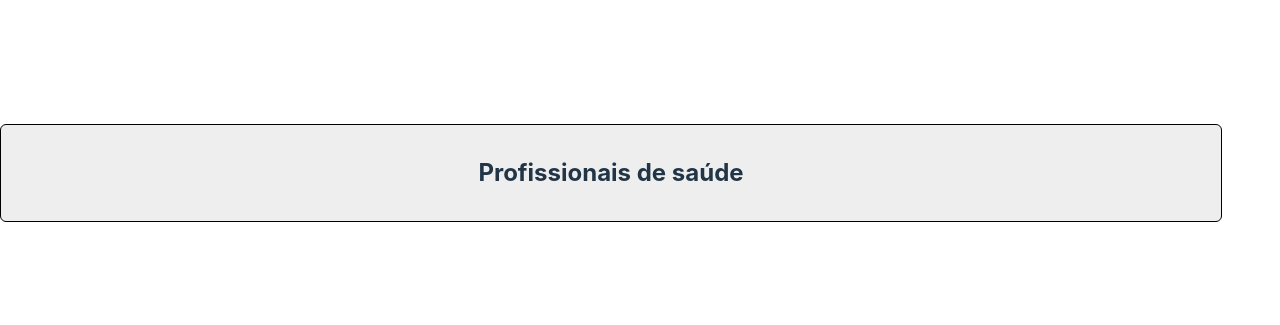
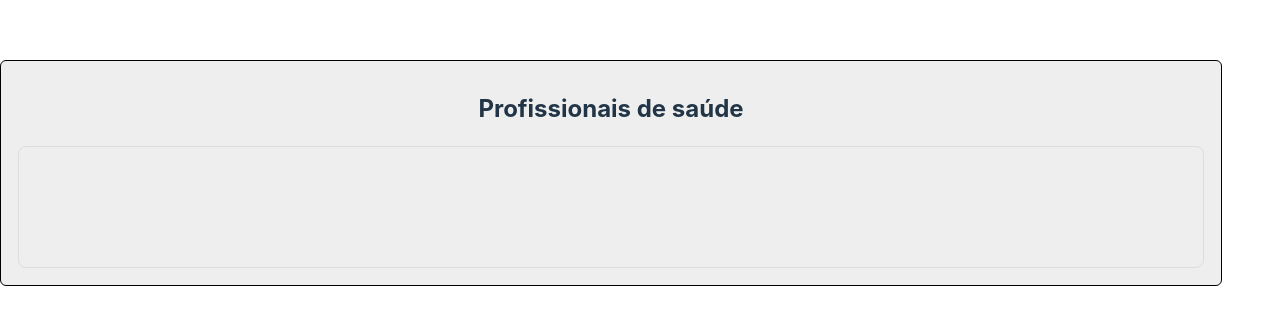
Before and after one commit to leonardovivo/pdm_fatec, a React (Vite) app in the folder exercicio-03/: page / in a window 1280 px wide. Shown: the part 227-552 px from the top of the page. Built offline with nearby package versions, Linux system fonts and the light colour scheme.

Commit message:
learn(exercicio03-react): define estilos do elemento 2 usando CSS In-line

```diff
--- a/exercicio-03/src/App.jsx
+++ b/exercicio-03/src/App.jsx
@@ -10,6 +10,8 @@ function App() {
       return (
       <div style={estiloAreaDocs()}>
       <h2>Profissionais de saúde</h2>
+      <div style={{margin: 7, border: '1px solid #DDD', borderRadius: 8, padding: 60, display: 'flex', flexDirection: 'row', justifyContent: 'space-around'}}>
+ </div>
       </div>
       )
 }
```
